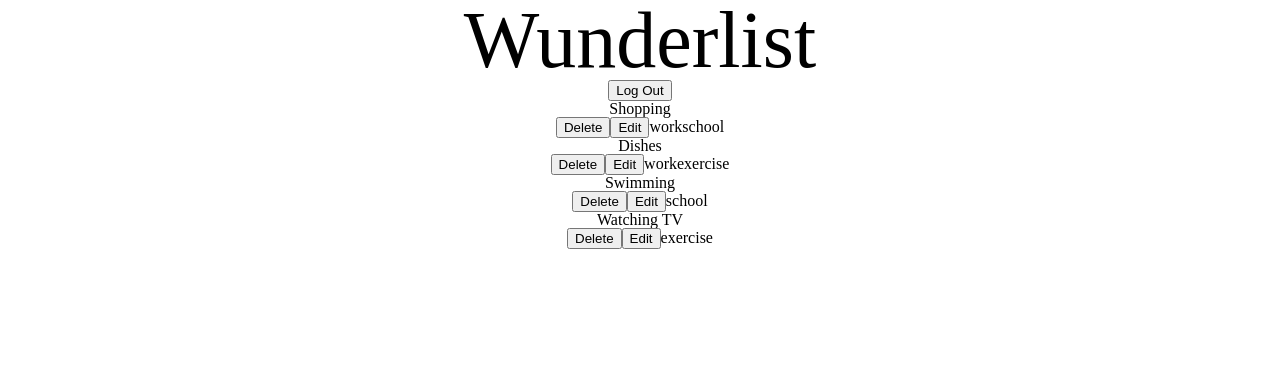
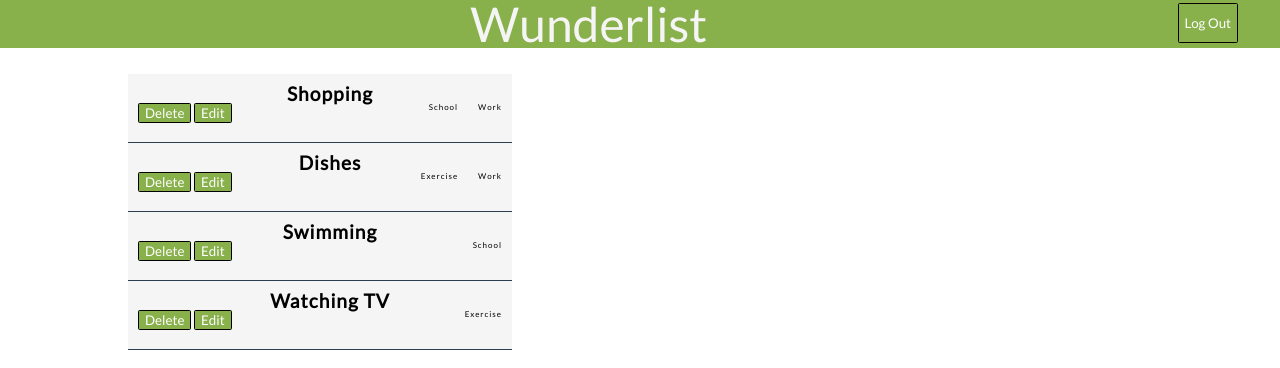
Before and after one commit to SassyFatCat/Front-End, a React (Create React App) app in the folder wunderlist/: page /dashboard in a window 1280 px wide. Shown: the top 368 px of the page. Built offline with nearby package versions, Linux system fonts and the light colour scheme.

Commit message:
styled list

```diff
--- a/wunderlist/public/index.html
+++ b/wunderlist/public/index.html
@@ -4,6 +4,7 @@
     <meta charset="utf-8" />
     <link rel="icon" href="%PUBLIC_URL%/favicon.ico" />
     <meta name="viewport" content="width=device-width, initial-scale=1" />
+    <link href="https://fonts.googleapis.com/css2?family=Lato&display=swap" rel="stylesheet">
     <meta name="theme-color" content="#000000" />
     <meta
       name="Wunderlist"
--- a/wunderlist/src/components/Dashboard/Dashboard.css
+++ b/wunderlist/src/components/Dashboard/Dashboard.css
@@ -0,0 +1,20 @@
+h1 {
+    color: whitesmoke;
+    font-size: 3rem;
+    text-align: center;
+    width: 92%;
+    font-family: 'Lato', sans-serif;
+}
+
+.logout-button {
+    height: 5vh;
+    justify-self: flex-end;
+}
+
+.dash-bar{
+    background-color: #88B04B;
+    display: flex;
+    align-items: center;
+    width: 100vw;
+    margin-bottom: 2%;
+}
--- a/wunderlist/src/components/Dashboard/Dashboard.js
+++ b/wunderlist/src/components/Dashboard/Dashboard.js
@@ -5,9 +5,7 @@
 //DUMMY DATA
 import {dummyData} from './dummyData';
 import TodoList from '../TodoList/TodoList';
-
-// COMPONENTS
-import AddEditForm from '../AddEditForm/AddEditForm';
+import './Dashboard.css';
 
 const Dashboard = () => {
 const [todos, setTodos] = useState(dummyData);
@@ -15,7 +13,7 @@
 const [addEdit, setAddEdit] = useState({
     is: false,
     id: 0
-}); // is 'add' opens add form, 'edit' opens edit form, false will not mount form
+});
 
 const getTodos = () => {
     // perform an axiosWithAuth().get to get the todos
@@ -34,14 +32,13 @@
 
     return (
         <div>
-            <div>
+            <div className="dash-bar">
                 <h1>Wunderlist</h1>
-                <button onClick={logOut}>Log Out</button>
+                <button className="logout-button" onClick={logOut}>Log Out</button>
             </div>
 
-            <TodosContext.Provider value={{todos, setUpdate, addEdit, setAddEdit}}>
+            <TodosContext.Provider value={{todos, setUpdate}}>
                 <TodoList />
-                {addEdit.is ? <AddEditForm /> : null}
             </TodosContext.Provider>
 
         </div>
--- a/wunderlist/src/components/TodoList/TodoList.js
+++ b/wunderlist/src/components/TodoList/TodoList.js
@@ -1,5 +1,7 @@
 import React, { useContext } from 'react'
 import { TodosContext } from '../../context/TodosContext';
+
+import './Todolist.css';
 
 const TodoList = () => {
 const todosContext = useContext(TodosContext);
@@ -15,8 +17,8 @@
         <div>
             {todosContext.todos.map(item => {
                 return (
-                    <div>
-                        <h3>{item.name}</h3>
+                    <div className="tasks">
+                        <h2>{item.name}</h2>
                         <button>Delete</button>
                         <button onClick={event => {
                             event.preventDefault();
--- /dev/null
+++ b/wunderlist/src/components/TodoList/Todolist.css
@@ -0,0 +1,56 @@
+.tasks {
+    background: whitesmoke;
+    height: 69px;
+    width: 30%;
+    margin-left: 10%;
+    display: block;
+    border-bottom: 1px solid #2C3E50;
+    color: black;
+    text-transform: capitalize;
+    font-family: 'Lato', sans-serif;
+    font-weight: 600;
+    font-size: 0.8rem;
+    letter-spacing: 1px;
+    text-indent: 20px;
+    cursor: pointer;
+    transition: all 0.7s ease;
+    padding: 10px;
+    box-sizing: border-box;
+    -moz-box-sizing: border-box;
+    -webkit-box-sizing: border-box;
+    transition: 0.5s background-color;
+  }
+
+  .tasks:hover {
+      background-color: white;
+  }
+
+  h2 {
+      font-size: 1.2rem;
+  }
+
+  span {
+    display: flex;
+    float: right;
+    font-size: 12px;
+    font-family: 'Lato', sans-serif;
+    font-size: 0.5rem;
+    text-transform: capitalize;
+    font-weight: normal;
+    color: black;
+  }
+
+button {
+    float: left;
+    color: white;
+    background-color: #88B04B;
+    font-family: 'Lato', sans-serif;
+    border:0.1em solid #000000;
+    margin:0 0.2em 0.2em 0;
+    border-radius:0.12em;
+}
+
+  button:hover {
+      color: black;
+      border-color:#FFFFFF;
+  }
```
